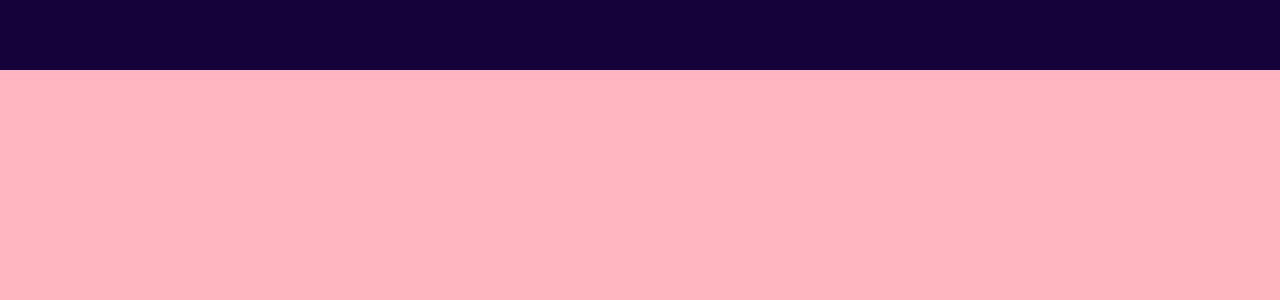
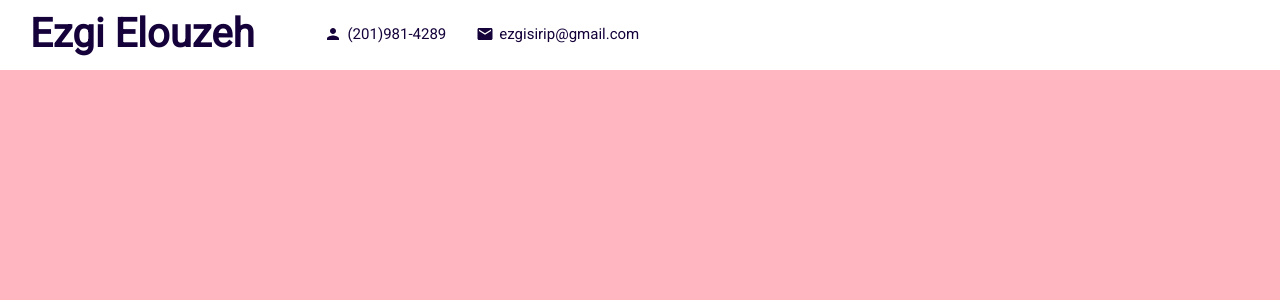
Before and after one commit to ezgielouzeh/portfolio-with-react-hooks, a React (Create React App) app: page / in a window 1280 px wide. Shown: the top 300 px of the page. Built offline with nearby package versions, Linux system fonts and the light colour scheme.

Commit message:
Adds Material UI elements

```diff
--- a/package.json
+++ b/package.json
@@ -3,6 +3,8 @@
   "version": "0.1.0",
   "private": true,
   "dependencies": {
+    "@material-ui/core": "^4.12.2",
+    "@material-ui/icons": "^4.11.2",
     "@testing-library/jest-dom": "^5.14.1",
     "@testing-library/react": "^11.2.7",
     "@testing-library/user-event": "^12.8.3",
--- a/public/index.html
+++ b/public/index.html
@@ -7,7 +7,7 @@
       name="description"
       content="Web site created using create-react-app"
     />
-    <link href="https://fonts.googleapis.com/css2?family=Roboto:ital,wght@0,100;0,300;0,700;0,900;1,100&display=swap" rel="stylesheet">
+    <link href="https://fonts.googleapis.com/css2?family=Roboto:ital,wght@100;200;300;400;500;700;900;1,100&display=swap" rel="stylesheet">
     <title>React Portfolio Website</title>
     <style>
       *{
--- a/src/app.scss
+++ b/src/app.scss
@@ -7,7 +7,12 @@
     background-color: lightsalmon;
     position: relative;
     top: 70px;
+    scroll-behavior: smooth;
     scroll-snap-type: y mandatory;
+    scrollbar-width: none; //for firefox
+    &::-webkit-scrollbar{
+      display: none;
+    }
 
     > *{
       width: 100vw;
--- a/src/components/intro/Intro.jsx
+++ b/src/components/intro/Intro.jsx
@@ -2,7 +2,7 @@ import "./intro.scss"
 
 export default function Intro() {
   return (
-    <div className="intro">
+    <div className="intro" id="intro">
 
     </div>
   )
--- a/src/components/portfolio/Portfolio.jsx
+++ b/src/components/portfolio/Portfolio.jsx
@@ -2,7 +2,7 @@ import "./portfolio.scss"
 
 export default function Portfolio() {
   return (
-    <div className="portfolio">
+    <div className="portfolio" id="portfolio">
 
     </div>
   )
--- a/src/components/testimonials/Testimonials.jsx
+++ b/src/components/testimonials/Testimonials.jsx
@@ -2,7 +2,7 @@ import "./testimonials.scss"
 
 export default function Testimonials() {
   return (
-    <div className="testimonials">
+    <div className="testimonials" id="testimonials">
 
     </div>
   )
--- a/src/components/topbar/Topbar.jsx
+++ b/src/components/topbar/Topbar.jsx
@@ -1,8 +1,23 @@
 import "./topbar.scss"
+import {Person, Mail} from "@material-ui/icons"
 
 export default function Topbar() {
   return (
     <div className="topbar">
+      <div className="wrapper">
+        <div className="left">
+          <a href="#intro" className="logo">Ezgi Elouzeh</a>
+          <div className="itemContainer">
+            <Person className="icon"/>
+            <span>(201)981-4289</span>
+          </div>
+          <div className="itemContainer">
+            <Mail className="icon"/>
+            <span>ezgisirip@gmail.com</span>
+          </div>
+        </div>
+        <div className="right"></div>
+      </div>
 
     </div>
   )
--- a/src/components/topbar/topbar.scss
+++ b/src/components/topbar/topbar.scss
@@ -1,8 +1,48 @@
-.topbar{
+@import "../../global.scss";
+
+.topbar {
   width: 100%;
   height: 70px;
-  background-color: #15023a;
+  background-color: white;
+  color: $mainColor;
   position:fixed;
   top: 0;
   z-index: 2;
 }
+
+.wrapper{
+  padding: 10px 30px;
+  display: flex;
+  align-items: center;
+  justify-content: space-between;
+
+  .left{
+    display: flex;
+    align-items: center;
+
+    .logo{
+      font-size: 40px;
+      font-weight: 700;
+      text-decoration: none;
+      color: inherit;
+      margin-right: 40px;
+    }
+
+    .itemContainer{
+      display: flex;
+      align-items: center;
+      margin-left: 30px;
+
+      .icon{
+        font-size: 18px;
+        margin-right: 5px;
+      }
+
+      span{
+        font-size: 15px;
+        font-weight: 500;
+      }
+    }
+  }
+
+}
--- a/src/components/works/Works.jsx
+++ b/src/components/works/Works.jsx
@@ -2,7 +2,7 @@ import "./works.scss"
 
 export default function Works() {
   return (
-    <div className="works">
+    <div className="works" id="works">
 
     </div>
   )
--- /dev/null
+++ b/src/global.scss
@@ -0,0 +1 @@
+$mainColor: #15023a;
```
Also changed, not shown: 1 other file (tests, documents, lock files or other folders).
